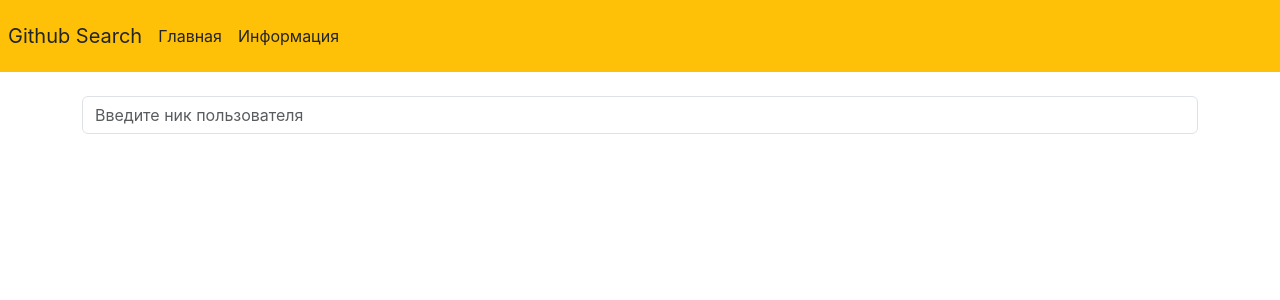
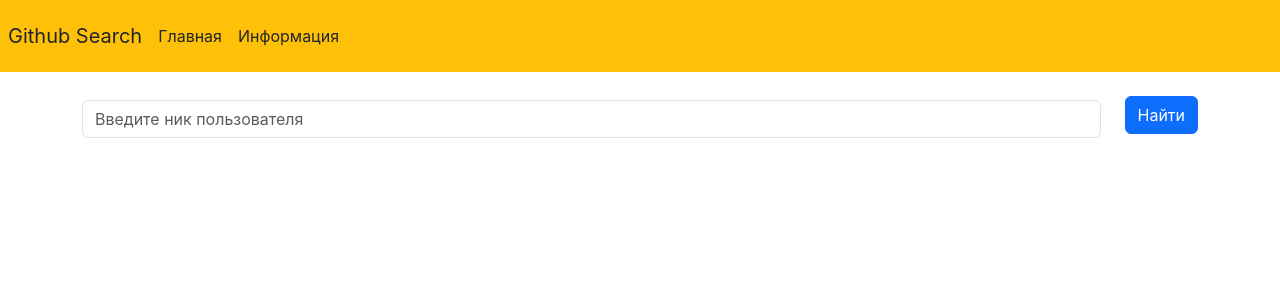
Before and after one commit to PavelKochetkov/ghsearch, a React (Create React App) app: page /profile/1 in a window 1280 px wide. Shown: the top 300 px of the page. Built offline with nearby package versions, Linux system fonts and the light colour scheme.

Commit message:
Setting up profiles, pagination, server requests

```diff
--- a/src/components/Navbar.tsx
+++ b/src/components/Navbar.tsx
@@ -1,3 +1,4 @@
+//Компонент навигационного меню
 import React from 'react'
 import { NavLink } from 'react-router-dom'
 
--- a/src/components/Search.tsx
+++ b/src/components/Search.tsx
@@ -1,9 +1,12 @@
+//Компонент поиска
 import React from 'react'
 import { IDataSearch } from '../models/IDataSearch'
 
 export const Search = (props: IDataSearch) => {
     return (
         <React.Fragment>
+            <div className="row">
+                <div className='col'>
                     <div className='form-group'>
                         {props.valueDirty && !props.input &&
                         <div className='text-danger'>
@@ -15,10 +18,20 @@ export const Search = (props: IDataSearch) => {
                             placeholder='Введите ник пользователя'
                             value={props.input}
                             onChange={props.handleValue}
-                    onKeyUp={props.onSubmitSearch}
                             onBlur={props.blurHandler}
                         />
                     </div>
+                </div>
+                <div className='col-auto'>
+                    <button
+                        type='button'
+                        className='btn btn-primary'
+                        onClick={() => props.onSubmitSearch()}>
+                            Найти
+                    </button>
+                </div>
+            </div>
+
         </React.Fragment>
     )
 }
```
Also changed, not shown: 1 other file (tests, documents, lock files or other folders). Lines whose indentation alone changed are shown as unchanged.
